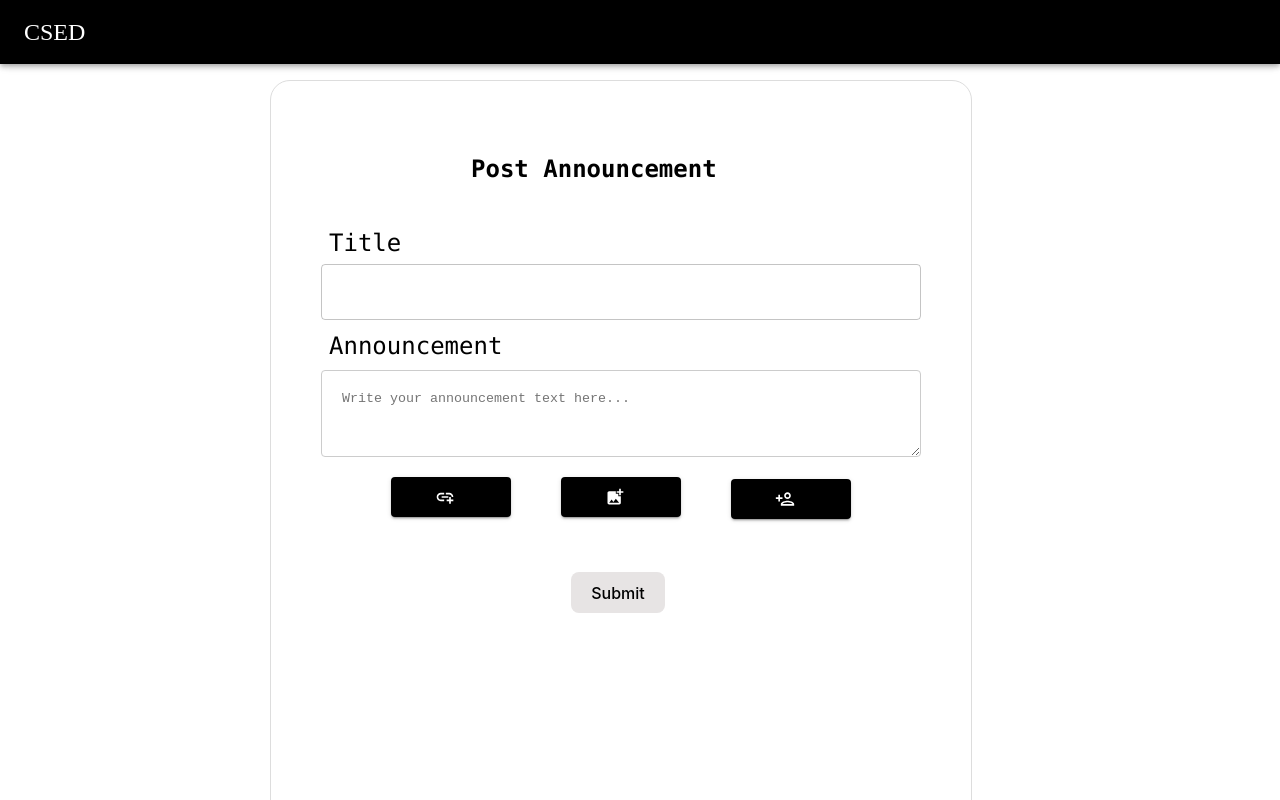
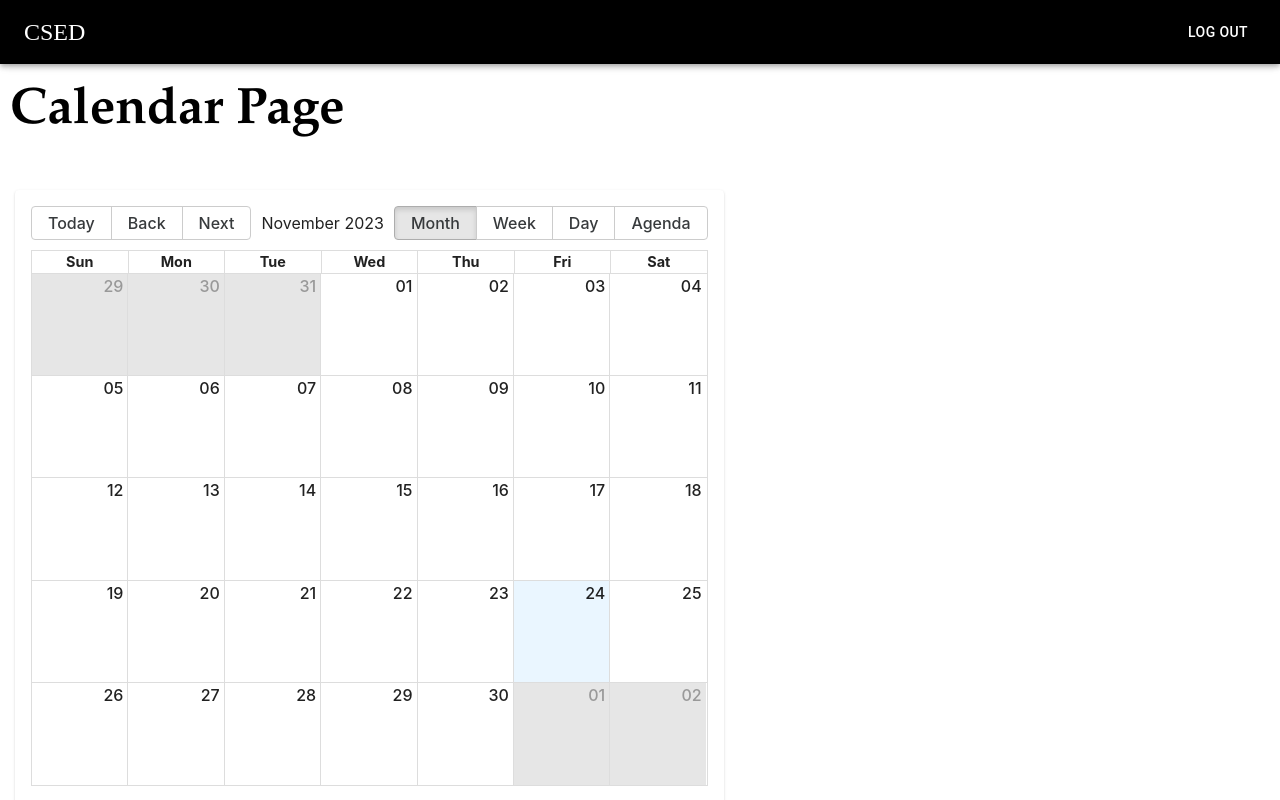
Before and after one commit to Maymoona12/CSED, a React (Vite) app in the folder Frontend/: page /calendarpage in a window 1280 px wide. Shown: the top 800 px of the page. Built offline with nearby package versions, Linux system fonts and the light colour scheme.

Commit message:
some edit in appointments pages

```diff
--- a/Frontend/src/App.jsx
+++ b/Frontend/src/App.jsx
@@ -148,65 +148,65 @@
 
 // // App.js
 
-import React, { useState } from "react";
-import PostAnnouncementPage from "./pages/PostAnnouncement/PostAnnouncement";
-import AnnouncementDisplayPage from "./pages/PostAnnouncement/AnnouncementDisplayPage";
-
-const App = () => {
-  const [displayAnnouncementPage, setDisplayAnnouncementPage] = useState(false);
-  const [announcementData, setAnnouncementData] = useState({});
-
-  const handleSubmit = (data) => {
-    setAnnouncementData(data);
-    setDisplayAnnouncementPage(true);
-  };
-
-  return (
-    <div>
-      {!displayAnnouncementPage && (
-        <PostAnnouncementPage onSubmit={handleSubmit} />
-      )}
-
-      {displayAnnouncementPage && (
-        <AnnouncementDisplayPage announcementData={announcementData} />
-      )}
-    </div>
-  );
-};
-
-// export default App;
-
-// App.jsx
 // import React, { useState } from "react";
-// import { BrowserRouter as Router, Routes, Route, Navigate } from "react-router-dom";
-// import Appointment from "./pages/Appointment/Appointment";
-// import CalendarPage from "./pages/Appointment/CalendarPage";
+// import PostAnnouncementPage from "./pages/PostAnnouncement/PostAnnouncement";
+// import AnnouncementDisplayPage from "./pages/PostAnnouncement/AnnouncementDisplayPage";
 
 // const App = () => {
-//   // Sample initial schedule data
-//   const initialSchedule = [
-//     { day: "Sun", appointments: [] },
-//     { day: "Mon", appointments: [] },
-//     { day: "Tue", appointments: [] },
-//     { day: "Wed", appointments: [] },
-//     { day: "Thu", appointments: [] },
-//   ];
+//   const [displayAnnouncementPage, setDisplayAnnouncementPage] = useState(false);
+//   const [announcementData, setAnnouncementData] = useState({});
 
-//   const [schedule, setSchedule] = useState(initialSchedule);
+//   const handleSubmit = (data) => {
+//     setAnnouncementData(data);
+//     setDisplayAnnouncementPage(true);
+//   };
 
 //   return (
-//     <Router>
-//       <Routes>
-//         <Route path="/appointment" element={<Appointment schedule={schedule} setSchedule={setSchedule} />} />
-//         <Route path="/calendarpage" element={<CalendarPage schedule={schedule} />} />
-//         {/* Add a default route or redirect to a specific route */}
-//         <Route path="*" element={<Navigate to="/appointment" />} />
-//       </Routes>
-//     </Router>
+//     <div>
+//       {!displayAnnouncementPage && (
+//         <PostAnnouncementPage onSubmit={handleSubmit} />
+//       )}
+
+//       {displayAnnouncementPage && (
+//         <AnnouncementDisplayPage announcementData={announcementData} />
+//       )}
+//     </div>
 //   );
 // };
 
 // export default App;
+
+
+import React, { useState } from "react";
+import { BrowserRouter as Router, Routes, Route, Navigate } from "react-router-dom";
+import Appointment from "./pages/Appointment/Appointment";
+import CalendarPage from "./pages/Appointment/CalendarPage";
+
+const App = () => {
+  // Sample initial schedule data
+  const initialSchedule = [
+    { day: "Sun", appointments: [] },
+    { day: "Mon", appointments: [] },
+    { day: "Tue", appointments: [] },
+    { day: "Wed", appointments: [] },
+    { day: "Thu", appointments: [] },
+  ];
+
+  const [schedule, setSchedule] = useState(initialSchedule);
+
+  return (
+    <Router>
+      <Routes>
+        <Route path="/appointment" element={<Appointment schedule={schedule} setSchedule={setSchedule} />} />
+        <Route path="/calendarpage" element={<CalendarPage schedule={schedule} />} />
+        {/* Add a default route or redirect to a specific route */}
+        <Route path="*" element={<Navigate to="/appointment" />} />
+      </Routes>
+    </Router>
+  );
+};
+
+export default App;
 
 //GeneralPages:
 
@@ -231,4 +231,4 @@ const App = () => {
 //     </>
 //   );
 // }
-export default App;
+// export default App;
--- a/Frontend/src/pages/Appointment/Appointment.jsx
+++ b/Frontend/src/pages/Appointment/Appointment.jsx
@@ -12,6 +12,14 @@ const CalendarPage = ({ schedule }) => {
     console.error("Invalid schedule prop:", schedule);
     return null;
   }
+  const handleSaveButtonClick = (dayIndex) => {
+    const tableElement = document.getElementById(`table-${dayIndex}`);
+    if (tableElement.style.display === "table" && tableElement.style.visibility === "visible") {
+      console.log("Table saved:", schedule[dayIndex].appointments);
+      setShowCalendar(true);
+    }
+  };
+
 
   const events = schedule.reduce((acc, day) => {
     if (Array.isArray(day.appointments)) {
--- a/Frontend/src/pages/Appointment/CalendarPage.jsx
+++ b/Frontend/src/pages/Appointment/CalendarPage.jsx
@@ -10,6 +10,7 @@ import {
   Card,
   CardContent,
   TextField,
+  Modal, // Import Modal from @mui/material
 } from "@mui/material";
 
 const localizer = momentLocalizer(moment);
@@ -28,6 +29,7 @@ const CalendarPage = ({ schedule }) => {
   const [bookingDetails, setBookingDetails] = useState({
     subject: "",
   });
+  const [confirmationModalOpen, setConfirmationModalOpen] = useState(false); // Added state for modal
 
   const events = schedule.reduce((acc, day) => {
     if (Array.isArray(day.appointments)) {
@@ -50,14 +52,9 @@ const CalendarPage = ({ schedule }) => {
     return acc;
   }, []);
 
-  useEffect(() => {
-    // Code to run when the component mounts or when selectedMeeting changes
-    // For example, you can fetch data here or perform other side effects
-  }, [selectedMeeting]);
-
   const handleLogout = () => {
-    // Define your logout logic here
     console.log("Logout clicked");
+    // Implement your logout logic here
   };
 
   const handleSelectEvent = (event) => {
@@ -66,6 +63,7 @@ const CalendarPage = ({ schedule }) => {
       setBookingDetails({
         subject: "",
       });
+      setConfirmationModalOpen(true); // Open the confirmation modal
     }
   };
 
@@ -74,12 +72,14 @@ const CalendarPage = ({ schedule }) => {
       console.log("Meeting confirmed:", selectedMeeting.title);
       console.log("Booking Details:", bookingDetails);
       setSelectedMeeting(null);
+      setConfirmationModalOpen(false); // Close the confirmation modal
     }
   };
 
   const handleCancelBooking = () => {
     console.log("Booking canceled");
     setSelectedMeeting(null);
+    setConfirmationModalOpen(false); // Close the confirmation modal
   };
 
   const handleInputChange = (field, value) => {
@@ -94,11 +94,7 @@ const CalendarPage = ({ schedule }) => {
       {/* Left Section */}
       <div style={{ flex: 1 }}>
         {/* App Bar */}
-        <AppBar
-          position="static"
-          style={{ position: "fixed", top: 0, left: 0, right: 0, zIndex: 1000 }}
-          sx={{ background: "black" }}
-        >
+        <AppBar position="static" style={{ position: "fixed", top: 0, left: 0, right: 0, zIndex: 1000 }} sx={{ background: "black" }}>
           <Toolbar>
             <Typography variant="h5" component="div" sx={{ flexGrow: 1, fontFamily: "Brush Script MT" }}>
               CSED
@@ -135,7 +131,8 @@ const CalendarPage = ({ schedule }) => {
 
       {/* Right Section */}
       {selectedMeeting && (
-        <Card style={{ marginLeft: "20px", width: "300px", height: "100%", marginTop: "195px" }}>
+        <Modal open={confirmationModalOpen} onClose={() => setConfirmationModalOpen(false)}>
+          <Card style={{ margin: "20px", width: "300px", height: "100%" }}>
             <CardContent>
               <Typography variant="h6" gutterBottom style={{ color: "black", fontFamily: "Garamond" }}>
                 Confirm Booking
@@ -169,6 +166,7 @@ const CalendarPage = ({ schedule }) => {
               </Button>
             </CardContent>
           </Card>
+        </Modal>
       )}
     </div>
   );
```
Also changed, not shown: 1 other file (tests, documents, lock files or other folders). Lines whose indentation alone changed are shown as unchanged.
